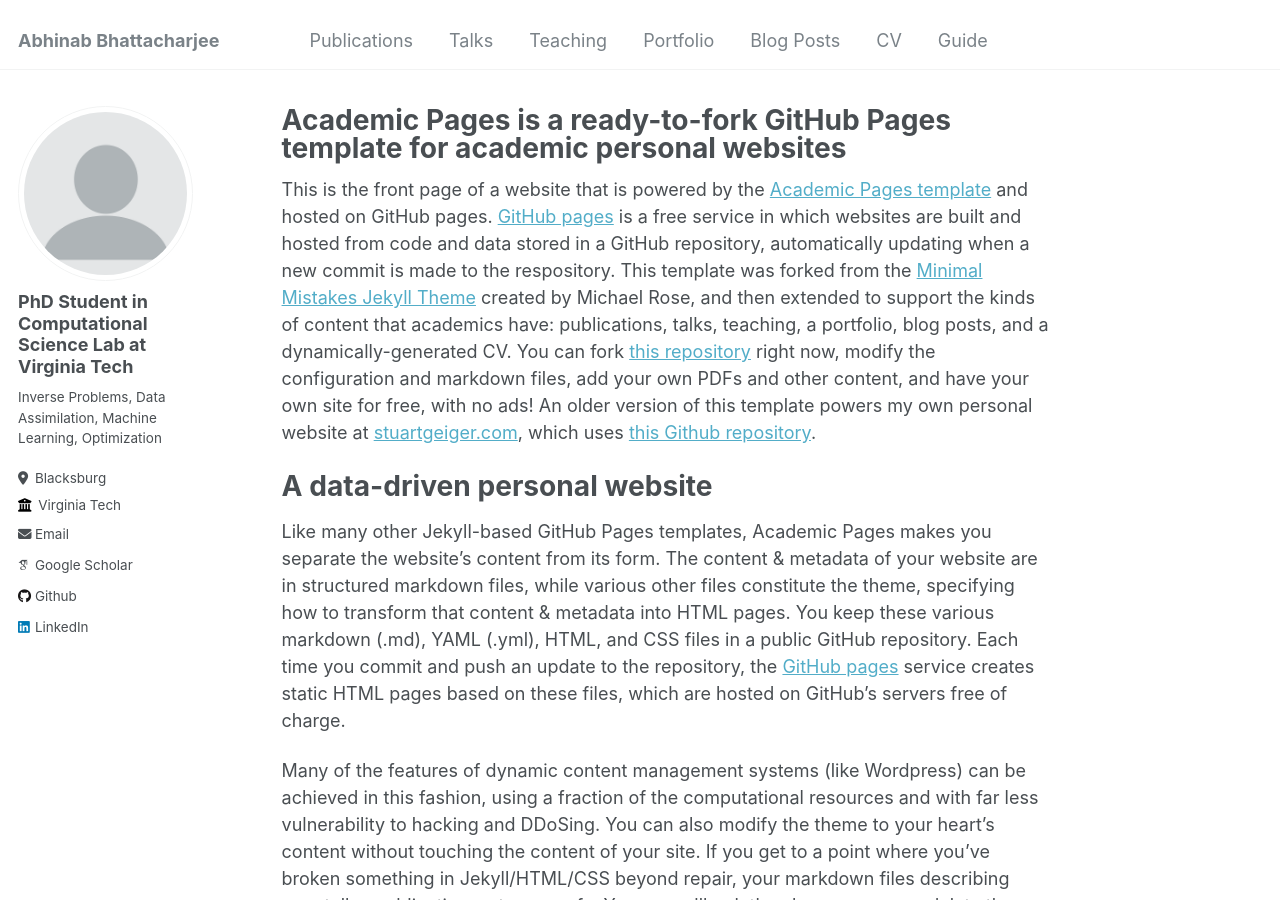
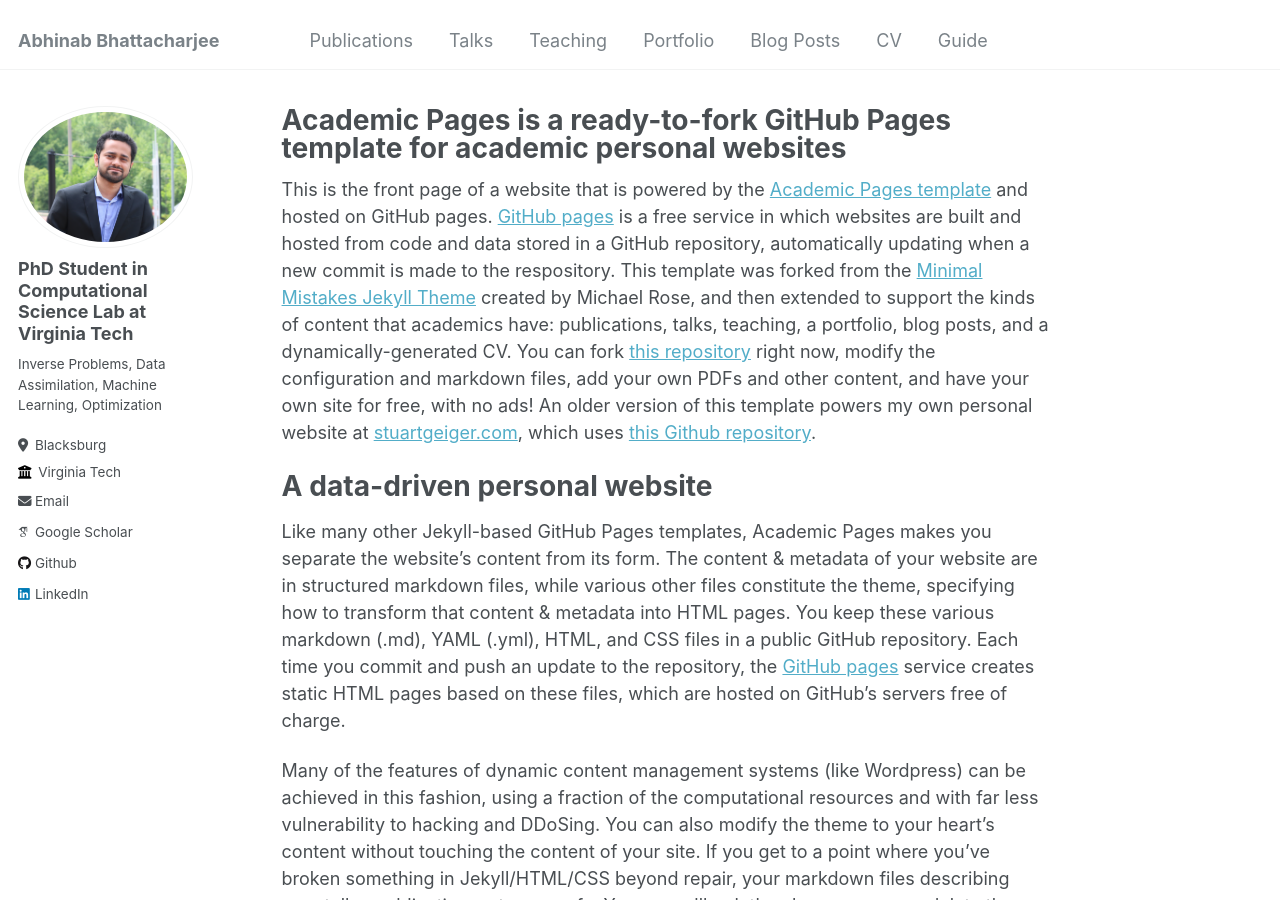
Before and after one commit to Abhat-93/Abhat-93.github.io, a Jekyll site: the page built from _pages/about.md, in a window 1280 px wide and 900 px high. Built offline with Jekyll 4.4.1, drawn with Linux system fonts in a browser that asks for light colours; some web fonts are replaced.

Commit message:
In progress

```diff
--- a/_config.yml
+++ b/_config.yml
@@ -21,7 +21,7 @@ repository               : #"academicpages/academicpages.github.io"
 #               Additional customization can be done by editing /_includes/author-profile.html
 author:
   # Biographic information
-  avatar           : "profile.png"
+  avatar           : "me.JPG"
   name             : "PhD Student in Computational Science Lab at Virginia Tech"
   pronouns         : #"he/him"
   bio              : "Inverse Problems, Data Assimilation, Machine Learning, Optimization"
```
Also changed, not shown: images/me.JPG (added), 1 other file.
